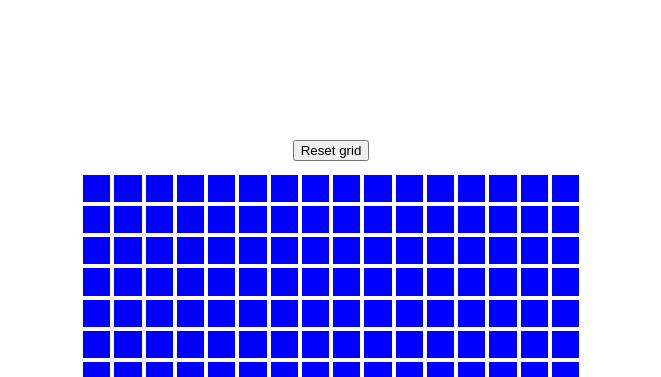
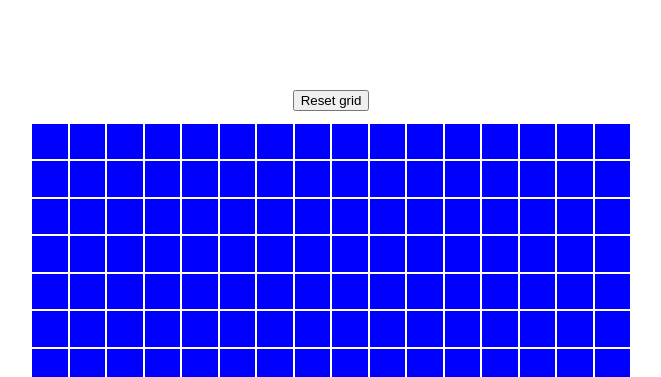
Before and after one commit to multiMhine4/etch-a-sketch-2, a plain HTML site: page index.html in a window 1280 px wide. Shown: the top 377 px of the page, without its empty margins (309-970 px from the left). Drawn offline with Linux system fonts and the light colour scheme.

Commit message:
Adjust container dimensions and square margins

```diff
--- a/style.css
+++ b/style.css
@@ -20,8 +20,8 @@ body {
     display: flex;
     flex-direction: column;
     flex-wrap: wrap;
-    width: 500px;
-    height: 500px;
+    width: 600px;
+    height: 600px;
 }
 
 .row {
@@ -32,6 +32,6 @@ body {
 .square {
     background-color: blue;
     aspect-ratio: 1/1;
-    margin: 2px;
+    margin: 1px;
     flex: 1;
 }
```
